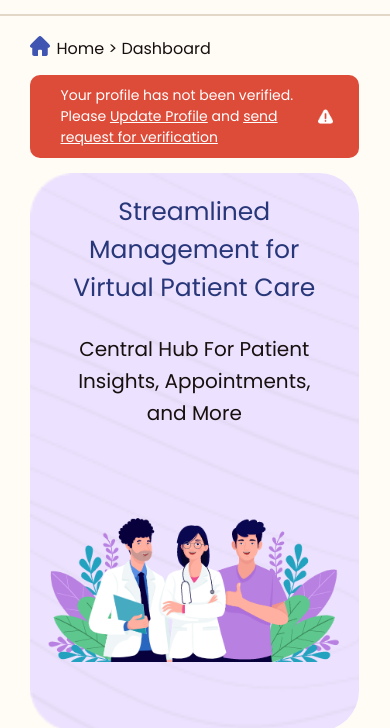
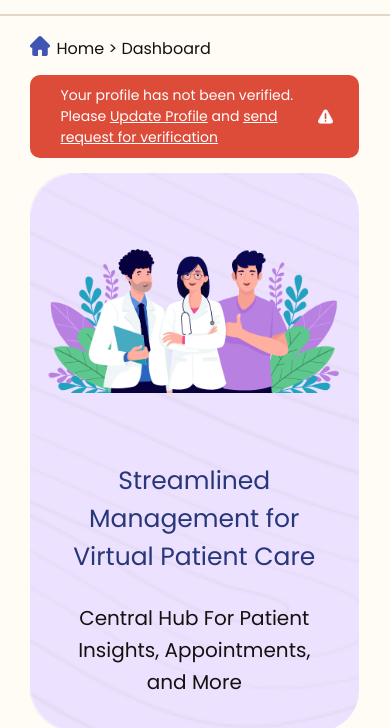
Before and after one commit to Harsh-purbey/advatalfirsttaskreact, a plain HTML site: page index.html in a window 390 px wide. Shown: the part 116-844 px from the top of the page. Drawn offline with Linux system fonts and the light colour scheme.

Commit message:
modify in banner

```diff
--- a/style.css
+++ b/style.css
@@ -782,6 +782,9 @@ tbody tr {
     grid-template-columns: 1fr;
     grid-template-rows: repeat(2, 1fr);
   }
+  .banner-right{
+    grid-row: 1;
+  }
   .open {
     position: absolute;
     top: 0%;
```
